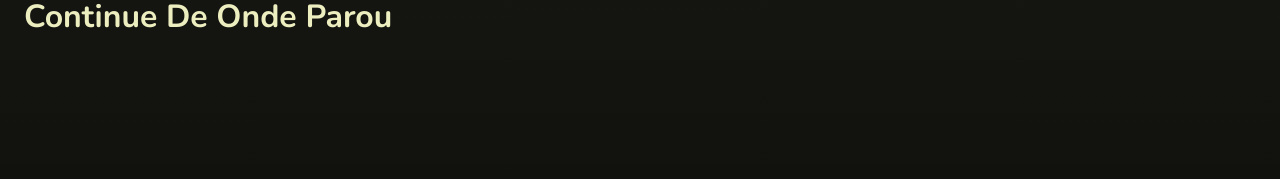
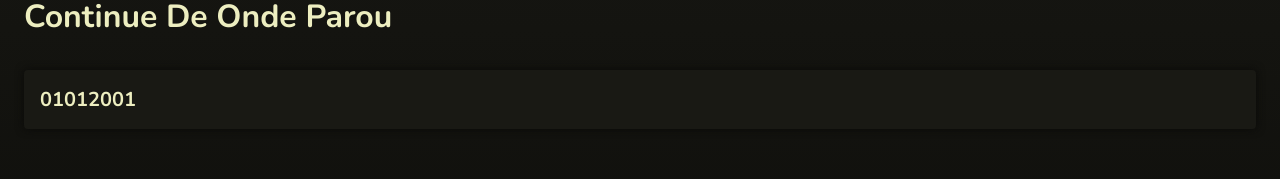
Before and after one commit to trsaints/todo-trilha-tic, a React (Vite) app: page / in a window 1280 px wide. Shown: the part 238-417 px from the top of the page. Built offline with nearby package versions, Linux system fonts and the light colour scheme; data requests are answered from the project's data file.

Commit message:
feat: create datetime utility for addressing offsets on render

```diff
--- a/db.json
+++ b/db.json
@@ -1,4 +1,12 @@
 {
   "tasks": [
+    {
+      "id": "1721314534776",
+      "title": "01012001",
+      "priority": "low",
+      "completionDate": "2003-01-01T00:00:00.000Z",
+      "creationDate": "2024-07-18T03:00:00.000Z",
+      "description": "01012001\n"
+    }
   ]
 }
--- a/src/components/TaskCard/TaskCard.tsx
+++ b/src/components/TaskCard/TaskCard.tsx
@@ -2,6 +2,7 @@ import {Button} from '../Button'
 
 import {ITaskCard} from './ITaskCard'
 import './TaskCard.css'
+import {dateUtils} from '../../utils/date-utils.ts'
 
 function TaskCardMenu() {
     return (
@@ -38,13 +39,15 @@ function TaskCard(props: ITaskCard) {
         high: 'Alta',
     }
 
+    const adjustedDatetime = dateUtils.adjustDateForDisplay(task.completionDate)
+
     return (
         <details className='task' data-task-id={task.id}>
             <summary className='task__title'>{task.title}</summary>
 
             <ul className='task__meta'>
                 <li>Prioridade: {priorityTranslation[task.priority]}</li>
-                <li>Expira em: {task.completionDate.toLocaleDateString()}</li>
+                <li>Expira em: {adjustedDatetime.toLocaleDateString()}</li>
                 <li>Criado em: {task.creationDate.toLocaleDateString()}</li>
             </ul>
 
--- /dev/null
+++ b/src/utils/date-utils.ts
@@ -0,0 +1,10 @@
+function adjustDateForDisplay(date: Date): Date {
+    const adjustedDate = new Date(date);
+    adjustedDate.setHours(adjustedDate.getHours() + adjustedDate.getTimezoneOffset() / 60);
+
+    return adjustedDate;
+}
+
+export const dateUtils = {
+    adjustDateForDisplay,
+}
```
